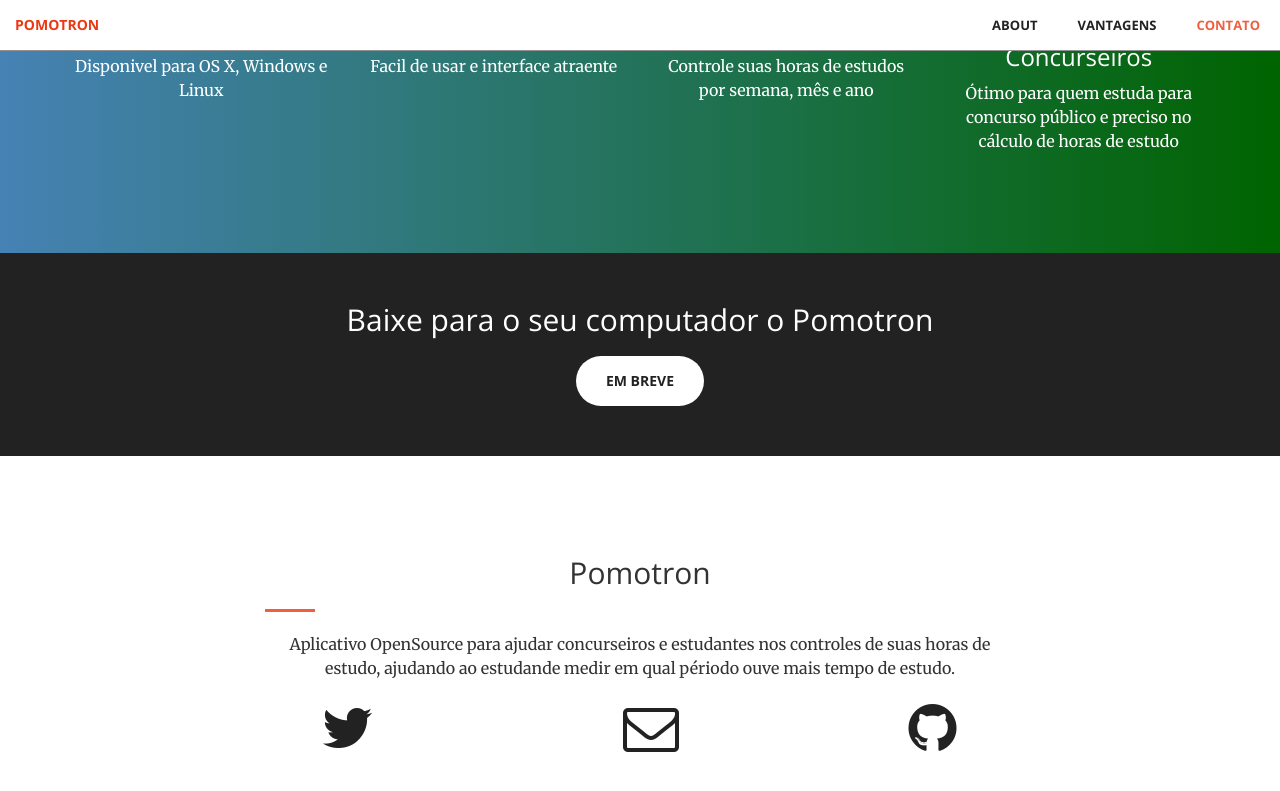
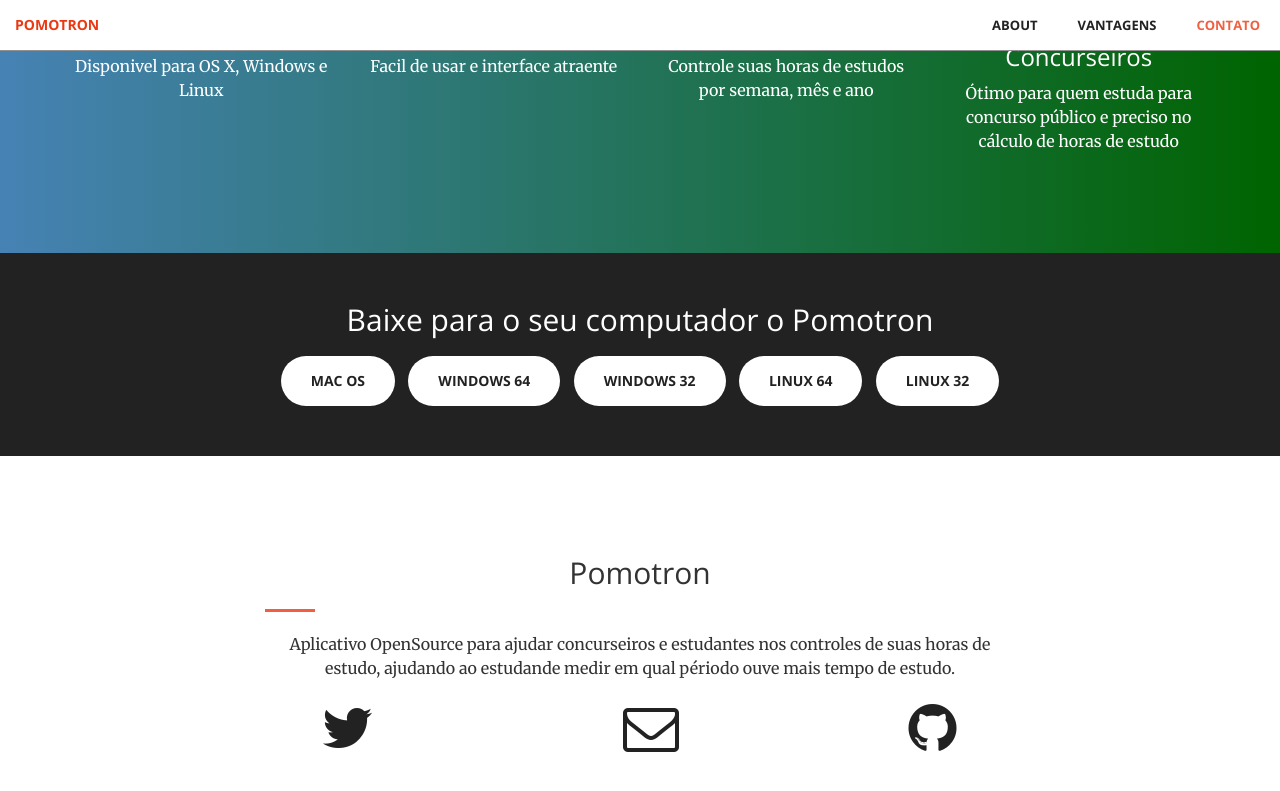
Before and after one commit to layss/pomotron, a Jekyll site: the page built from index.html, in a window 1280 px wide and 900 px high, scrolled down 1548 px. Shown: the top 791 px of the window. Built offline with Jekyll 4.4.1, drawn with Linux system fonts in a browser that asks for light colours; nearby versions of some CDN libraries.

Commit message:
Adicionado botões para Download do Pomotron para Mac, Windows 64 e 32 e Linux 64 e 32

```diff
--- a/_includes/aside.html
+++ b/_includes/aside.html
@@ -2,7 +2,11 @@
       <div class="container text-center">
           <div class="call-to-action">
               <h2>Baixe para o seu computador o Pomotron</h2>
-              <a href="#" class="btn btn-default btn-xl wow tada">Em Breve</a>
+              <a href="#" class="btn btn-default btn-xl wow tada">Mac OS</a>
+              <a href="#" class="btn btn-default btn-xl wow tada">Windows 64</a>
+              <a href="#" class="btn btn-default btn-xl wow tada">Windows 32</a>
+              <a href="#" class="btn btn-default btn-xl wow tada">Linux 64</a>
+              <a href="#" class="btn btn-default btn-xl wow tada">Linux 32</a>
           </div>
       </div>
   </aside>
```
